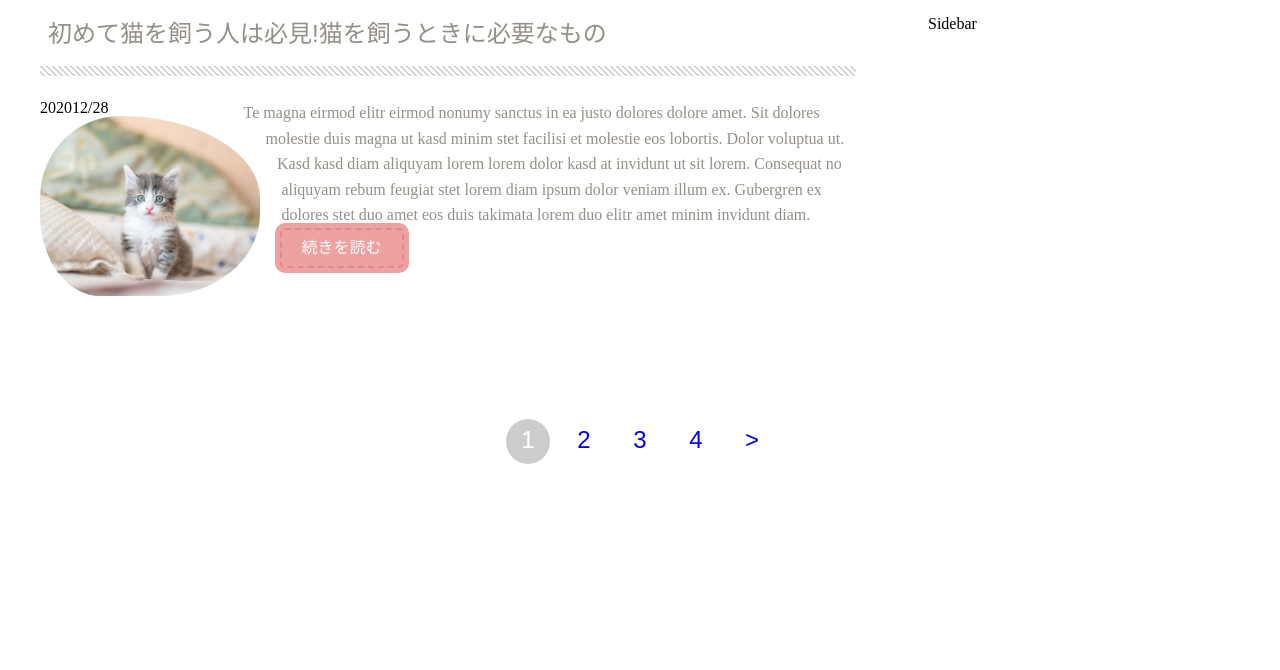
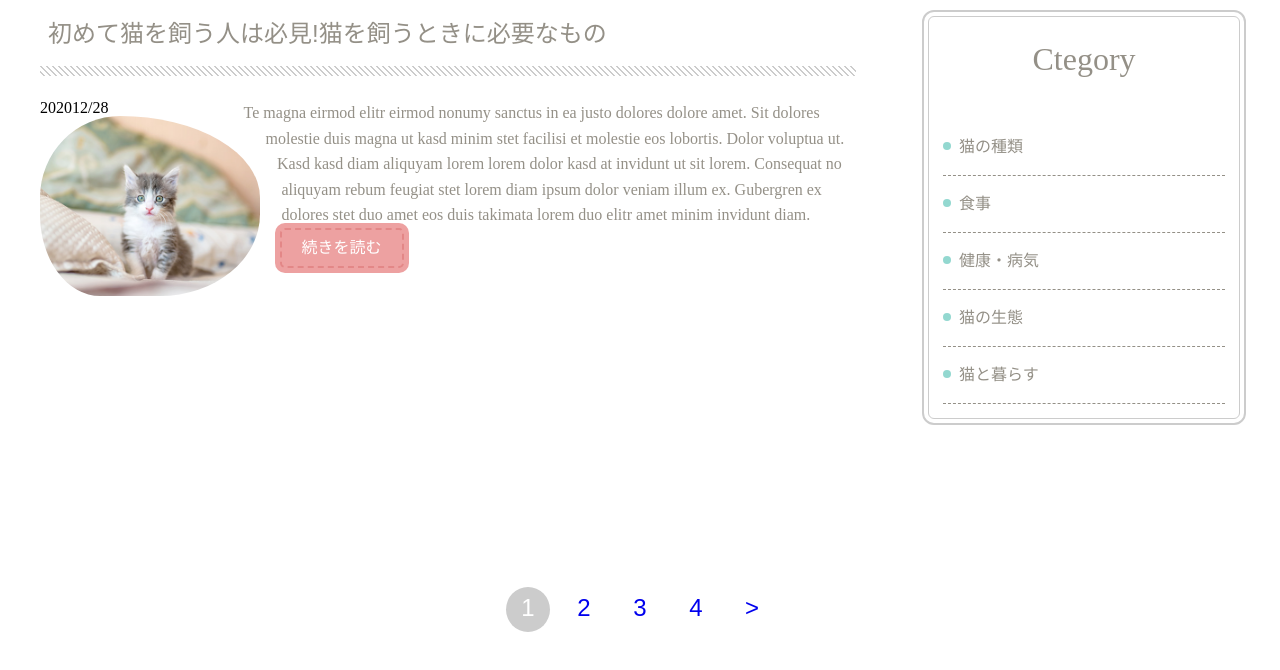
Before and after one commit to KotaSC/html-css-practice-next, a Next.js app in the folder chapter3/: page / in a window 1280 px wide. Shown: the top 670 px of the page. Built offline with nearby package versions, Linux system fonts and the light colour scheme.

Commit message:
create SideBox component

```diff
--- /dev/null
+++ b/chapter3/components/Sidebar/SideBox.tsx
@@ -0,0 +1,66 @@
+import styled from "styled-components";
+
+const S_SideBox = styled.div`
+  margin-bottom: 4rem;
+  border: 1px solid #ccc;
+  outline: 2px solid #ccc;
+  outline-offset: 4px;
+  border-radius: 6px;
+  padding: 0.875rem;
+  position: relative;
+  line-height: 3.5rem;
+
+  h3 {
+    text-align: center;
+    font-size: 2rem;
+    margin-bottom: 2rem;
+    color: #949087;
+  }
+
+  li {
+    color: #949087;
+    border-bottom: 1px dashed #949087;
+  }
+
+  li::before {
+    content: "";
+    width: 8px;
+    height: 8px;
+    border-radius: 50%;
+    background: #93d8d0;
+    display: inline-block;
+    margin: 0 8px 2px 0;
+  }
+
+  a {
+    color: #949087;
+    text-decoration: none;
+  }
+`;
+
+const SideBox = () => {
+  return (
+    <S_SideBox>
+      <h3>Ctegory</h3>
+      <ul>
+        <li>
+          <a href="#">猫の種類</a>
+        </li>
+        <li>
+          <a href="#">食事</a>
+        </li>
+        <li>
+          <a href="#">健康・病気</a>
+        </li>
+        <li>
+          <a href="#">猫の生態</a>
+        </li>
+        <li>
+          <a href="#">猫と暮らす</a>
+        </li>
+      </ul>
+    </S_SideBox>
+  );
+};
+
+export default SideBox;
--- a/chapter3/components/Sidebar/Sidebar.tsx
+++ b/chapter3/components/Sidebar/Sidebar.tsx
@@ -1,4 +1,5 @@
 import styled from "styled-components";
+import SideBox from "./SideBox";
 
 const S_Container = styled.aside`
   @media screen and (min-width: 600px) {
@@ -7,7 +8,11 @@ const S_Container = styled.aside`
 `;
 
 const Sidebar = () => {
-  return <S_Container>Sidebar</S_Container>;
+  return (
+    <S_Container>
+      <SideBox />
+    </S_Container>
+  );
 };
 
 export default Sidebar;
```
